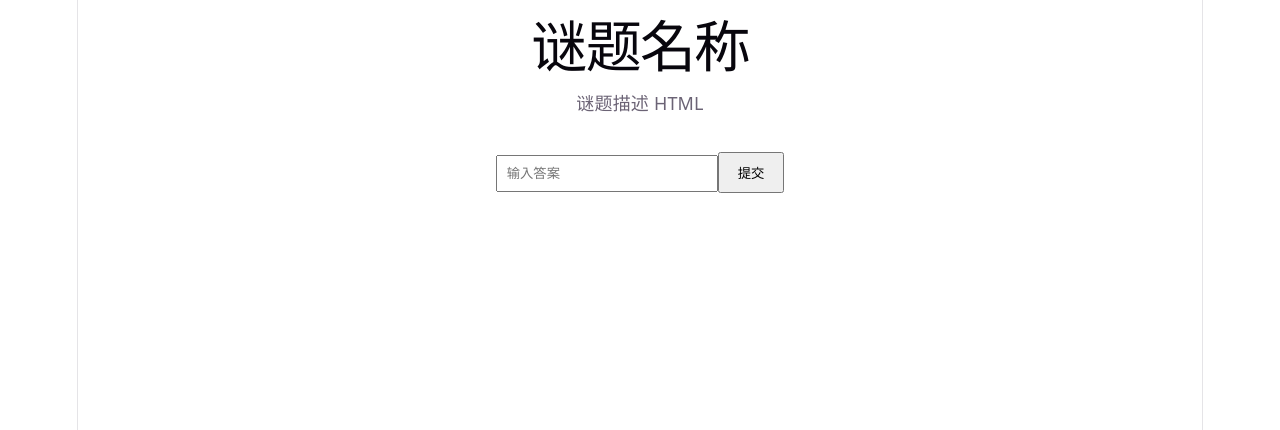
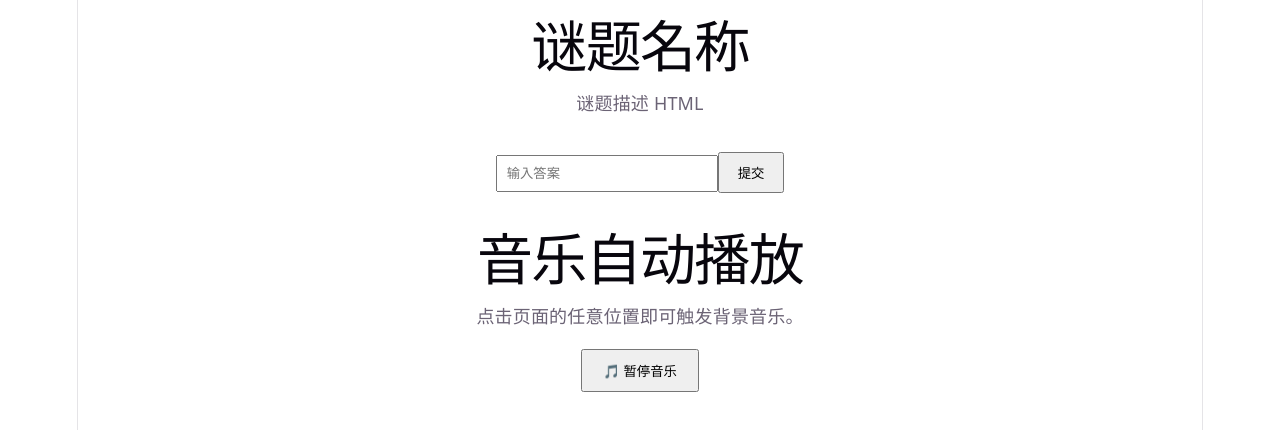
Before and after one commit to KukuhakuAsso/telemetry-instruments, a Vue app: page / in a window 1280 px wide. Shown: the top 430 px of the page. Built offline with nearby package versions, Linux system fonts and the light colour scheme.

Commit message:
重构，放弃jekyll，使用vitePress

```diff
--- a/src/App.vue
+++ b/src/App.vue
@@ -1,7 +1,10 @@
 <script setup>
 import PuzzlePage from './puzzleLoader.vue'
+import audioPlayer from './components/audioPlayer.vue';
+import AudioPlayer from './components/audioPlayer.vue';
 </script>
 
 <template>
   <PuzzlePage title="谜题名称" content="<p>谜题描述 HTML</p>" level="1" />
+  <AudioPlayer />
 </template>
--- /dev/null
+++ b/src/components/audioPlayer.vue
@@ -0,0 +1,87 @@
+<template>
+    <div class="page-container">
+        <audio ref="bgMusic" loop preload="auto">
+            <source src="@/assets/bgm.mp3" type="audio/mpeg" />
+            您的浏览器不支持 audio 元素。
+        </audio>
+
+        <h1>音乐自动播放</h1>
+        <p>点击页面的任意位置即可触发背景音乐。</p>
+
+        <button @click="togglePlay">
+            {{ isPlaying ? '🎵 暂停音乐' : '🔇 播放音乐' }}
+        </button>
+    </div>
+</template>
+
+<script setup>
+import { ref, onMounted, onUnmounted } from 'vue'
+
+// 获取 audio 元素的引用
+const bgMusic = ref(null)
+// 记录播放状态
+const isPlaying = ref(false)
+
+// 核心播放逻辑
+const tryPlayMusic = async () => {
+    if (!bgMusic.value) return
+
+    try {
+        // play() 返回一个 Promise
+        await bgMusic.value.play()
+        isPlaying.value = true
+
+        // 播放成功后，代表用户已经授权，可以移除全局的点击监听了
+        document.removeEventListener('click', tryPlayMusic)
+        document.removeEventListener('touchstart', tryPlayMusic)
+
+    } catch (error) {
+        // 如果走到这里，说明被浏览器拦截了
+        console.warn('自动播放被浏览器拦截，等待用户点击页面交互：', error.message)
+        isPlaying.value = false
+    }
+}
+
+// 手动切换播放/暂停
+const togglePlay = () => {
+    if (!bgMusic.value) return
+
+    if (isPlaying.value) {
+        bgMusic.value.pause()
+        isPlaying.value = false
+    } else {
+        // 手动点击按钮触发的 play，浏览器绝对不会拦截
+        bgMusic.value.play()
+        isPlaying.value = true
+    }
+}
+
+onMounted(() => {
+    // 1. 页面挂载后，先尝试直接“霸王硬上弓”播放一次（碰碰运气，万一浏览器允许呢）
+    tryPlayMusic()
+
+    // 2. 如果第一步失败了，监听用户的全局点击/触摸事件。
+    // 只要用户点了一下页面的任何地方，立刻触发播放。
+    document.addEventListener('click', tryPlayMusic)
+    document.addEventListener('touchstart', tryPlayMusic)
+})
+
+onUnmounted(() => {
+    // 组件销毁时清理事件监听，防止内存泄漏
+    document.removeEventListener('click', tryPlayMusic)
+    document.removeEventListener('touchstart', tryPlayMusic)
+})
+</script>
+
+<style scoped>
+.page-container {
+    padding: 20px;
+    text-align: center;
+}
+
+button {
+    margin-top: 20px;
+    padding: 10px 20px;
+    cursor: pointer;
+}
+</style>
--- a/vite.config.js
+++ b/vite.config.js
@@ -4,6 +4,10 @@ import path from "path";
 
 // https://vite.dev/config/
 export default defineConfig({
+    base: "/vue-telemetry/",
+    server: {
+        port: 5175, // 固定端口，避免随机占用
+    },
     plugins: [vue()],
     resolve: {
         alias: {
@@ -12,15 +16,7 @@ export default defineConfig({
     },
     build: {
         // 输出到 Jekyll 的 assets/vue-telemetry 下
-        outDir: "../assets/vue-app",
+        outDir: "./output",
         emptyOutDir: true,
-        rollupOptions: {
-            output: {
-                // 固定文件名，不产生哈希
-                entryFileNames: "js/[name].js",
-                chunkFileNames: "js/[name].js",
-                assetFileNames: "[ext]/[name].[ext]",
-            },
-        },
     },
 });
```
Also changed, not shown: 1 other file (tests, documents, lock files or other folders).
